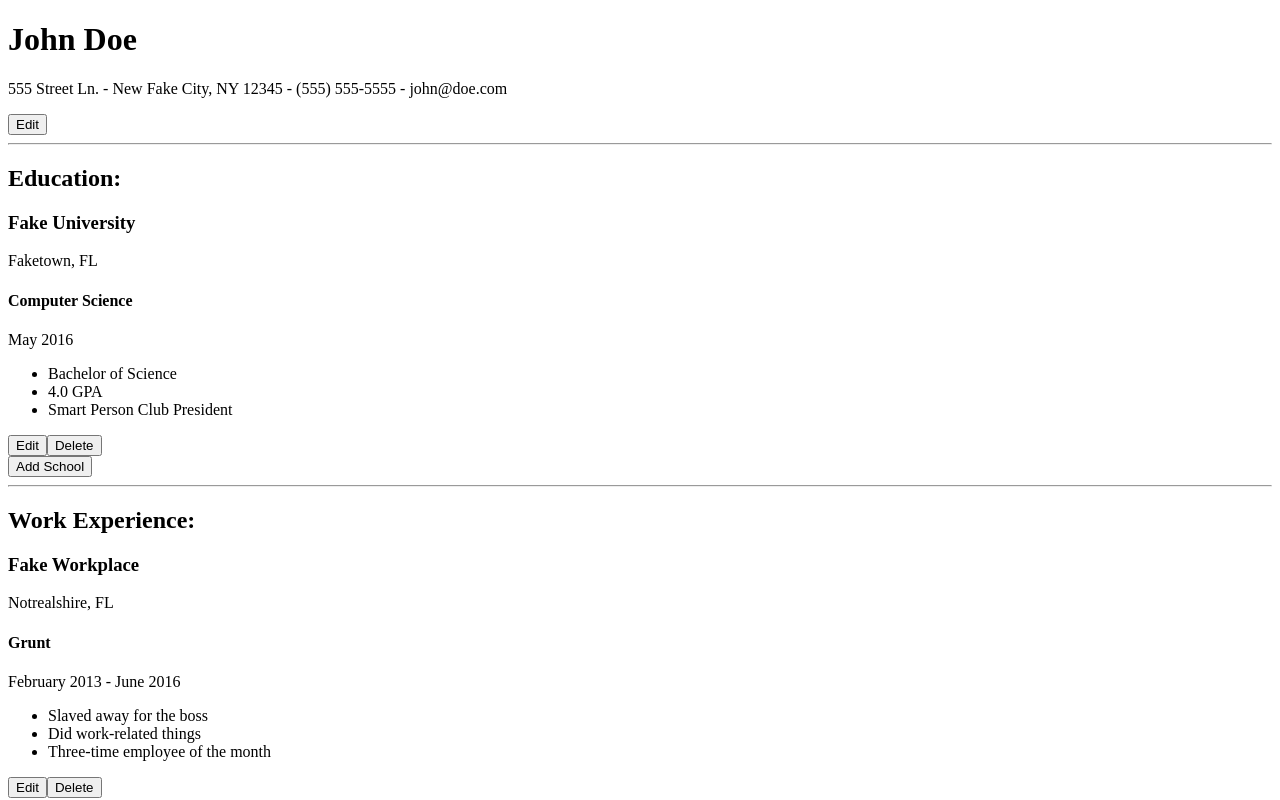
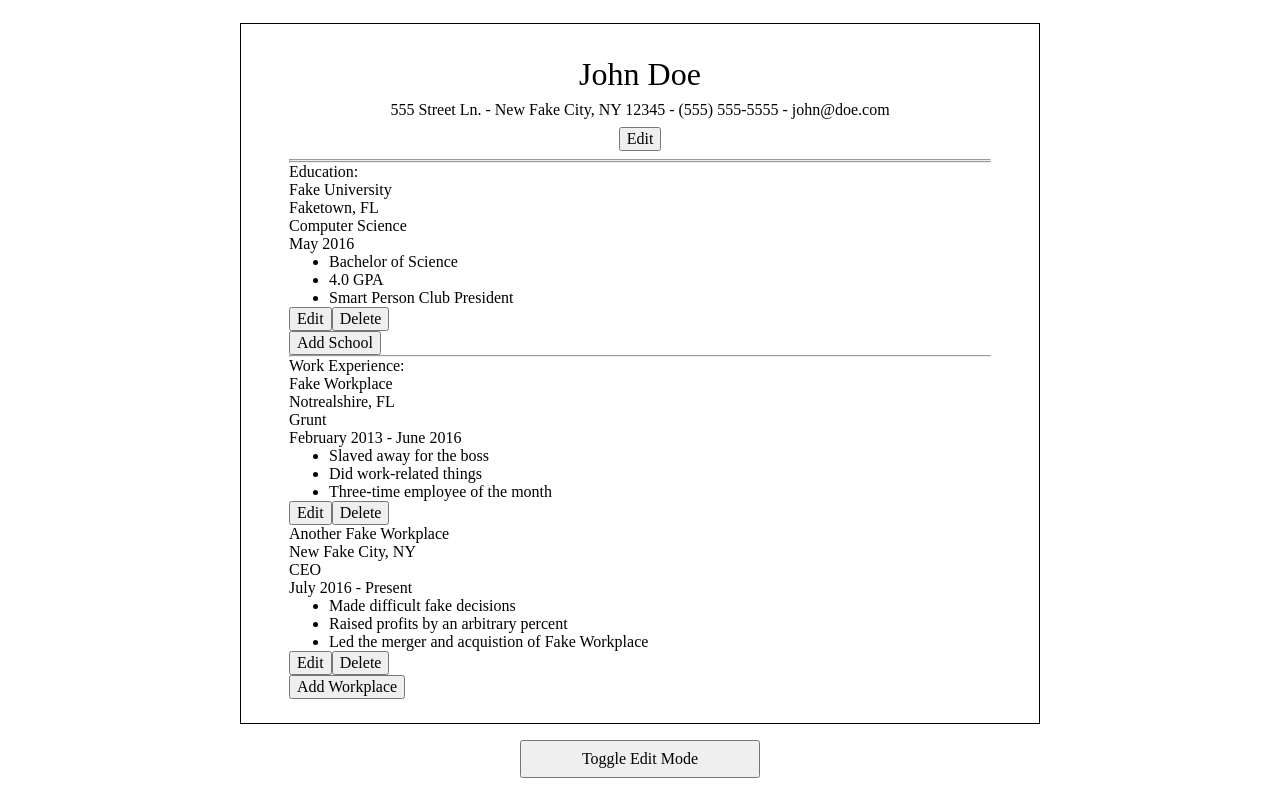
Before and after one commit to ryangholland/react-cv-app, a React (Vite) app: page / in a window 1280 px wide. Shown: the top 800 px of the page. Built offline with nearby package versions, Linux system fonts and the light colour scheme.

Commit message:
Add overall styling and styling for GeneralInfo

```diff
--- a/src/components/App.jsx
+++ b/src/components/App.jsx
@@ -3,6 +3,7 @@ import { v4 as uuidv4 } from "uuid";
 import GeneralInfo from "./GeneralInfo";
 import Education from "./Education";
 import WorkExperience from "./WorkExperience";
+import "../styles/App.css";
 
 function App() {
   const data = {
@@ -180,8 +181,11 @@ function App() {
   };
 
   return (
-    <>
+    <div className="main">
+
+      <div className="resume">
         <GeneralInfo {...generalInfo} updateInfo={updateGeneralInfo} />
+        <hr />
         <hr />
         <div>
           <h2>Education:</h2>
@@ -212,7 +216,10 @@ function App() {
           })}
           <button onClick={addWorkplace}>Add Workplace</button>
         </div>
-    </>
+      </div>
+
+      <button className="toggle-btn">Toggle Edit Mode</button>
+    </div>
   );
 }
 
--- a/src/components/GeneralInfo.jsx
+++ b/src/components/GeneralInfo.jsx
@@ -38,8 +38,9 @@ function GeneralInfo({
 
   if (editMode) {
     return (
+      <div className="edit-mode">
+        <form onSubmit={submitChanges}>
           <div>
-        <form onSubmit={submitChanges}>
             <label htmlFor="name">Name:</label>
             <input
               value={newName}
@@ -47,6 +48,8 @@ function GeneralInfo({
               type="text"
               id="name"
             ></input>
+          </div>
+          <div>
             <label htmlFor="address">Address:</label>
             <input
               value={newAddress}
@@ -54,6 +57,8 @@ function GeneralInfo({
               type="text"
               id="address"
             ></input>
+          </div>
+          <div>
             <label htmlFor="city">City:</label>
             <input
               value={newCity}
@@ -61,6 +66,8 @@ function GeneralInfo({
               type="text"
               id="city"
             ></input>
+          </div>
+          <div>
             <label htmlFor="state">State:</label>
             <input
               value={newState}
@@ -68,6 +75,8 @@ function GeneralInfo({
               type="text"
               id="state"
             ></input>
+          </div>
+          <div>
             <label htmlFor="zip">ZIP:</label>
             <input
               value={newZip}
@@ -75,6 +84,8 @@ function GeneralInfo({
               type="text"
               id="zip"
             ></input>
+          </div>
+          <div>
             <label htmlFor="phone">Phone:</label>
             <input
               value={newPhone}
@@ -82,6 +93,8 @@ function GeneralInfo({
               type="text"
               id="phone"
             ></input>
+          </div>
+          <div>
             <label htmlFor="email">Email:</label>
             <input
               value={newEmail}
@@ -89,13 +102,14 @@ function GeneralInfo({
               type="text"
               id="email"
             ></input>
+          </div>
           <button onClick={submitChanges}>Submit</button>
         </form>
       </div>
     );
   } else {
     return (
-      <div>
+      <div className="general-info">
         <h1>{name}</h1>
         <p>
           {address} - {city}, {state} {zip} - {phone} - {email}
--- /dev/null
+++ b/src/styles/App.css
@@ -0,0 +1,65 @@
+*,
+*::before,
+*::after {
+  box-sizing: border-box;
+}
+
+* {
+  margin: 0;
+  font: inherit;
+  font-family: "Times New Roman", Times, serif;
+}
+
+body {
+  height: 100vh;
+  display: grid;
+  place-items: center;
+}
+
+.main {
+  display: flex;
+  flex-direction: column;
+  gap: 1rem;
+  align-items: center;
+}
+
+.toggle-btn {
+  width: 15rem;
+  padding: 0.5rem;
+}
+
+.resume {
+  border: solid 1px black;
+  padding: 1.5rem 3rem;
+  min-width: 800px;
+}
+
+.general-info,
+.edit-mode {
+  text-align: center;
+  padding: 0.5rem;
+  display: flex;
+  flex-direction: column;
+  align-items: center;
+  gap: 0.5rem;
+}
+
+h1 {
+  font-size: 2rem;
+}
+
+form {
+  display: flex;
+  flex-direction: column;
+  align-items: center;
+  justify-content: center;
+  gap: 0.5rem;
+}
+
+form div {
+  width: 100%;
+  gap: 1rem;
+  display: flex;
+  align-items: center;
+  justify-content: space-between;
+}
```
Lines whose indentation alone changed are shown as unchanged.
